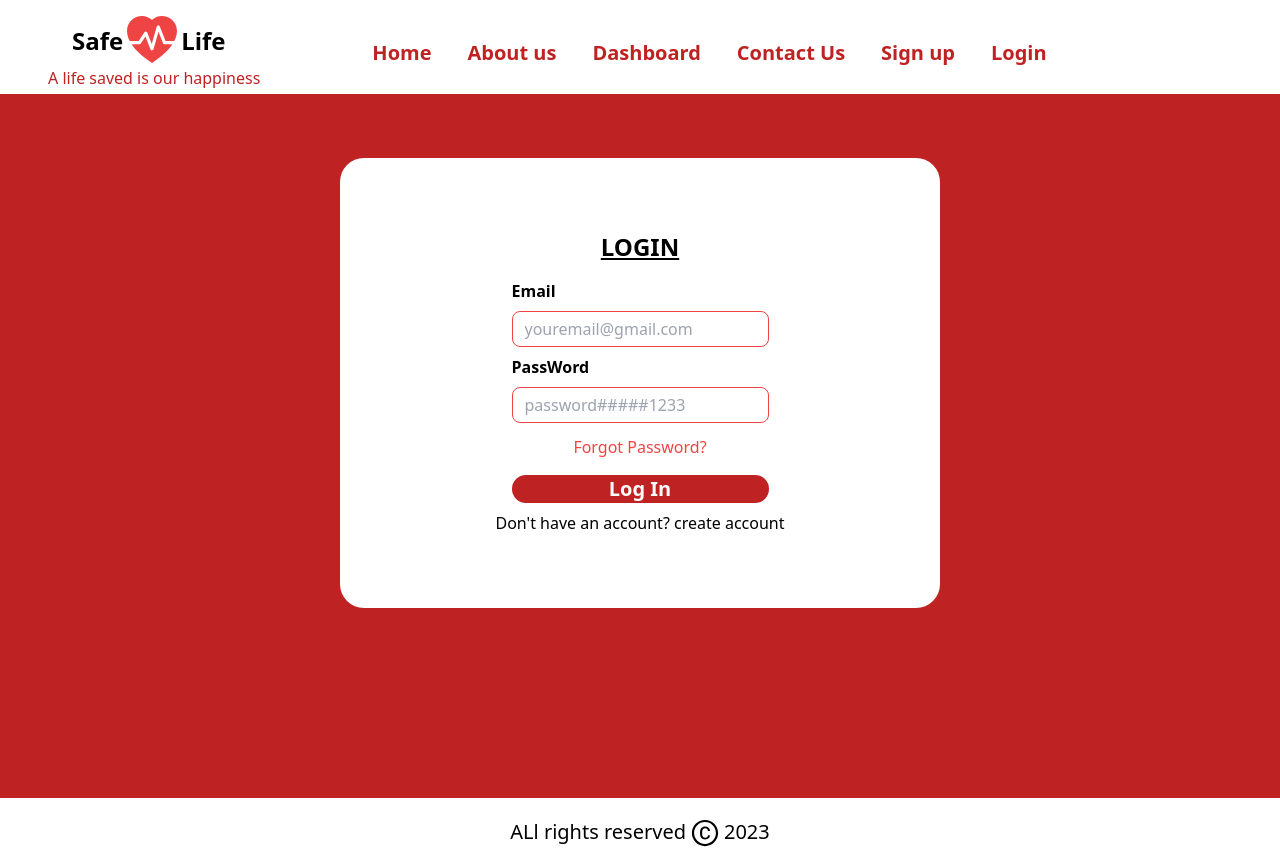
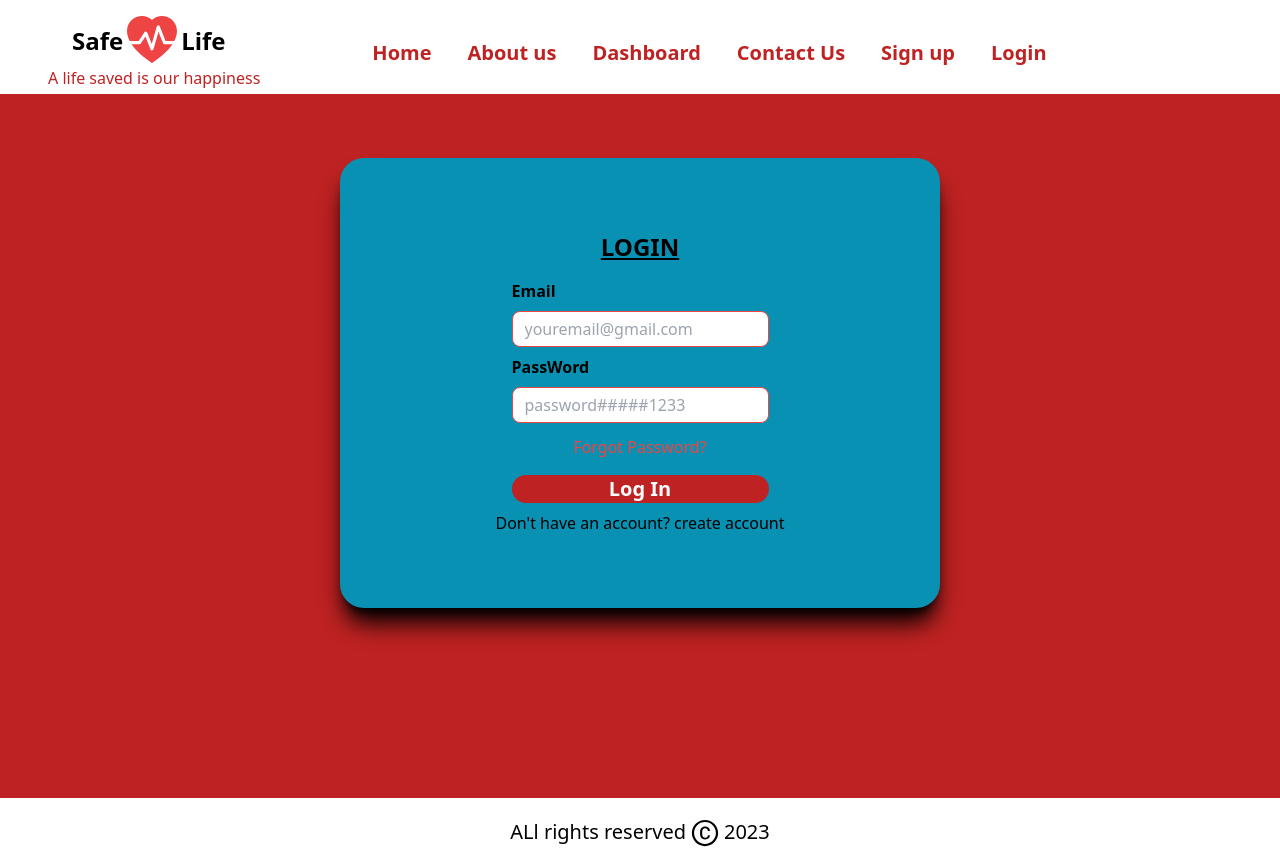
Before and after one commit to DANNJUGUNA/blood-donation, a React (Create React App) app in the folder client/: page /login in a window 1280 px wide. Built offline with nearby package versions, Linux system fonts and the light colour scheme.

Commit message:
updated the backgound color

```diff
--- a/client/src/pages/login/Login.jsx
+++ b/client/src/pages/login/Login.jsx
@@ -3,7 +3,7 @@ import React from 'react'
 const Login = () => {
   return (
     <div className='flex items-center justify-center mt-16'>
-      <div className='w-[600px] h-[450px] rounded-3xl bg-white flex flex-col items-center justify-center'>
+      <div className='w-[600px] h-[450px] rounded-3xl bg-cyan-600 flex flex-col items-center justify-center shadow-xl shadow-black'>
         <p className='font-bold mb-2 text-2xl underline'>LOGIN</p>
        <form className='flex flex-col'>
         <label className='mb-2 mt-2 font-semibold'>Email</label>
```
